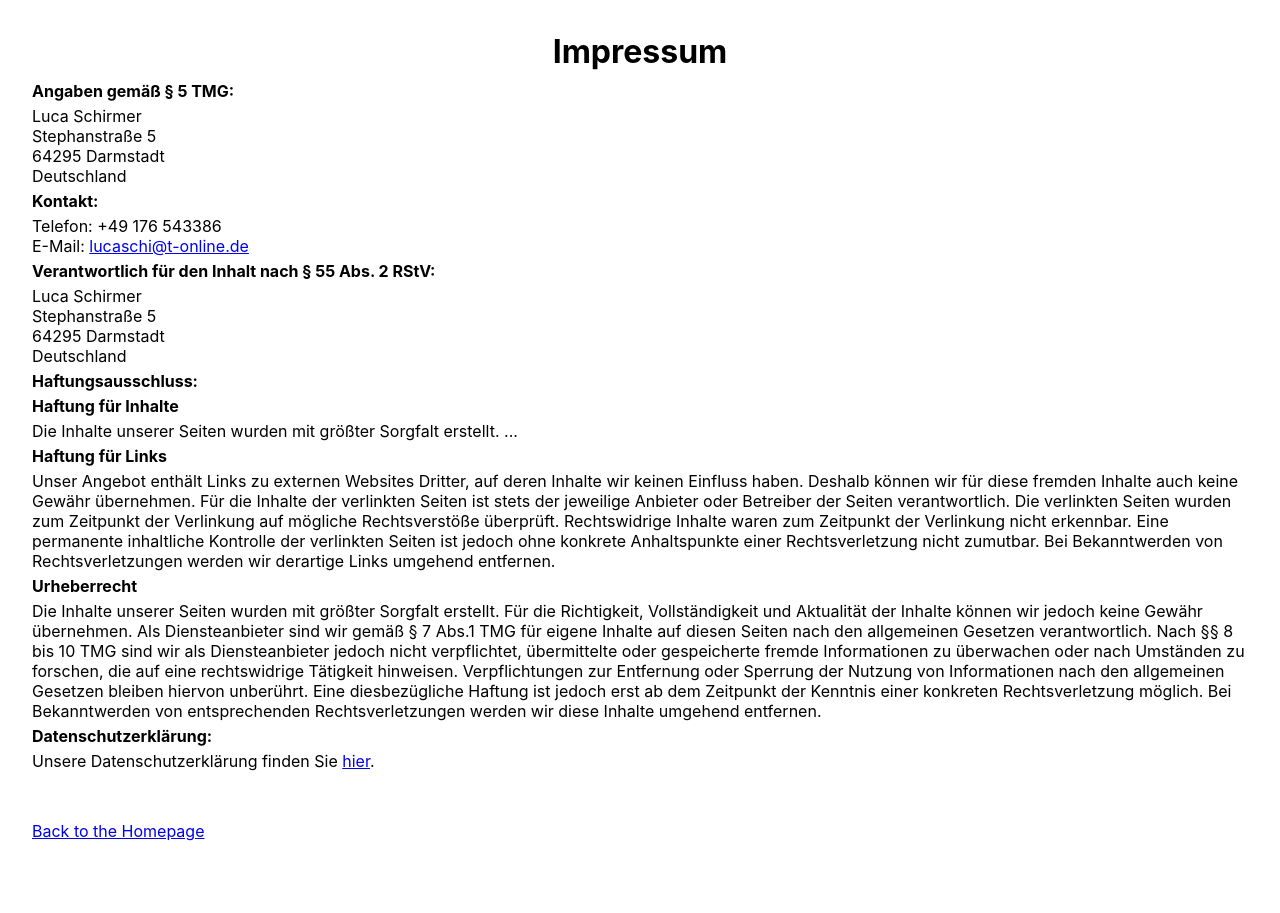
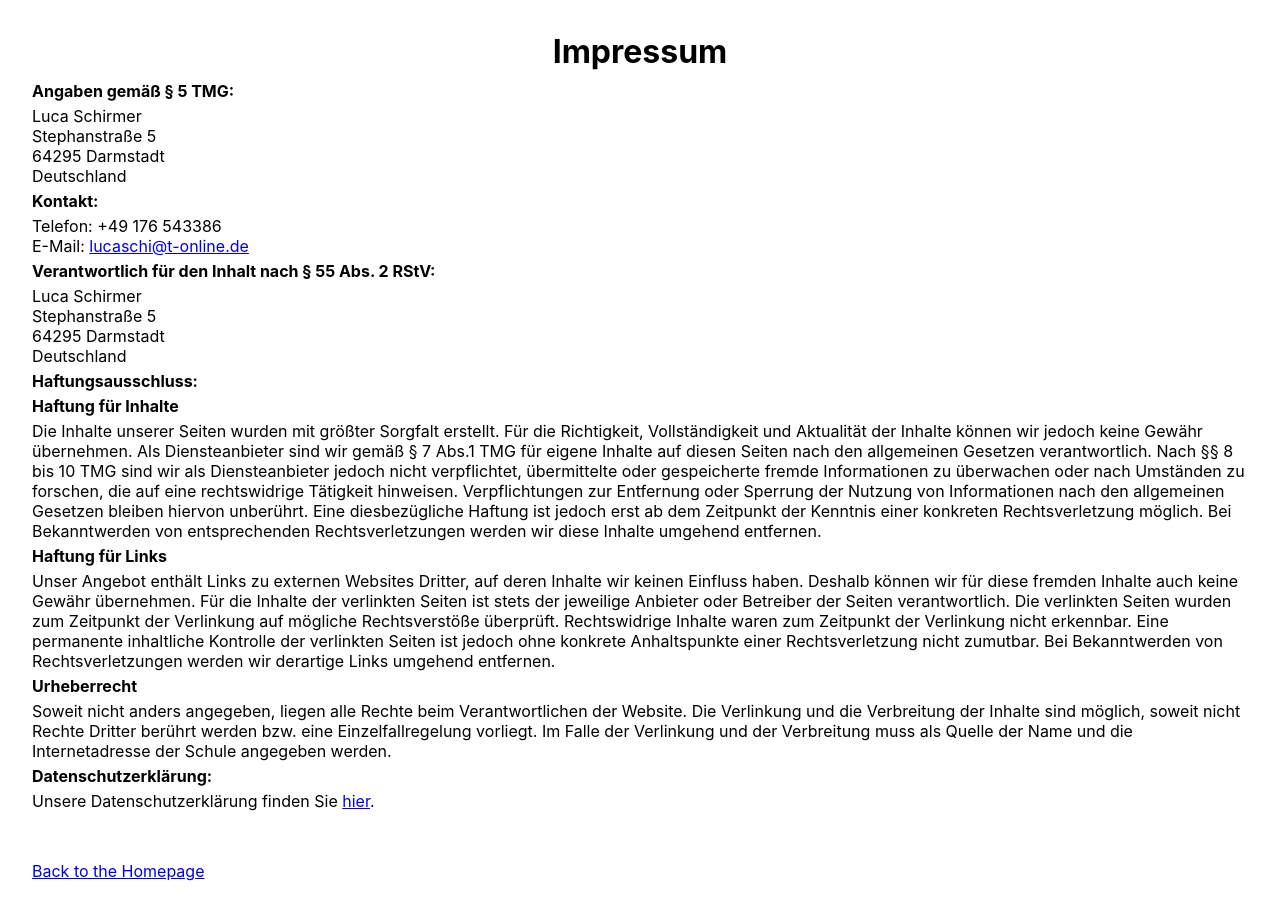
Before and after one commit to LucaSchirmer/form-website, a React (Create React App) app in the folder formWebsite/formapp/: page /Impressum in a window 1280 px wide. Before the commit the page ends 873 px from the top, so only its background shows below. Built offline with nearby package versions, Linux system fonts and the light colour scheme.

Commit message:
Update Impressum.js
bug fixes

```diff
--- a/formWebsite/formapp/src/app_content/footer_content/Impressum.js
+++ b/formWebsite/formapp/src/app_content/footer_content/Impressum.js
@@ -20,13 +20,13 @@ function Impressum() {
         <p style={{marginBottom: "5px"}}><b>Haftungsausschluss:</b></p>
 
         <p style={{marginBottom: "5px"}}><b>Haftung für Inhalte</b></p>
-        <p style={{marginBottom: "5px"}}>Die Inhalte unserer Seiten wurden mit größter Sorgfalt erstellt. ...</p>
+        <p style={{marginBottom: "5px"}}>Die Inhalte unserer Seiten wurden mit größter Sorgfalt erstellt. Für die Richtigkeit, Vollständigkeit und Aktualität der Inhalte können wir jedoch keine Gewähr übernehmen. Als Diensteanbieter sind wir gemäß § 7 Abs.1 TMG für eigene Inhalte auf diesen Seiten nach den allgemeinen Gesetzen verantwortlich. Nach §§ 8 bis 10 TMG sind wir als Diensteanbieter jedoch nicht verpflichtet, übermittelte oder gespeicherte fremde Informationen zu überwachen oder nach Umständen zu forschen, die auf eine rechtswidrige Tätigkeit hinweisen. Verpflichtungen zur Entfernung oder Sperrung der Nutzung von Informationen nach den allgemeinen Gesetzen bleiben hiervon unberührt. Eine diesbezügliche Haftung ist jedoch erst ab dem Zeitpunkt der Kenntnis einer konkreten Rechtsverletzung möglich. Bei Bekanntwerden von entsprechenden Rechtsverletzungen werden wir diese Inhalte umgehend entfernen.</p>
 
         <p style={{marginBottom: "5px"}}><b>Haftung für Links</b></p>
         <p style={{marginBottom: "5px"}}>Unser Angebot enthält Links zu externen Websites Dritter, auf deren Inhalte wir keinen Einfluss haben. Deshalb können wir für diese fremden Inhalte auch keine Gewähr übernehmen. Für die Inhalte der verlinkten Seiten ist stets der jeweilige Anbieter oder Betreiber der Seiten verantwortlich. Die verlinkten Seiten wurden zum Zeitpunkt der Verlinkung auf mögliche Rechtsverstöße überprüft. Rechtswidrige Inhalte waren zum Zeitpunkt der Verlinkung nicht erkennbar. Eine permanente inhaltliche Kontrolle der verlinkten Seiten ist jedoch ohne konkrete Anhaltspunkte einer Rechtsverletzung nicht zumutbar. Bei Bekanntwerden von Rechtsverletzungen werden wir derartige Links umgehend entfernen.</p>
 
         <p style={{marginBottom: "5px"}}><b>Urheberrecht</b></p>
-        <p style={{marginBottom: "5px"}}>Die Inhalte unserer Seiten wurden mit größter Sorgfalt erstellt. Für die Richtigkeit, Vollständigkeit und Aktualität der Inhalte können wir jedoch keine Gewähr übernehmen. Als Diensteanbieter sind wir gemäß § 7 Abs.1 TMG für eigene Inhalte auf diesen Seiten nach den allgemeinen Gesetzen verantwortlich. Nach §§ 8 bis 10 TMG sind wir als Diensteanbieter jedoch nicht verpflichtet, übermittelte oder gespeicherte fremde Informationen zu überwachen oder nach Umständen zu forschen, die auf eine rechtswidrige Tätigkeit hinweisen. Verpflichtungen zur Entfernung oder Sperrung der Nutzung von Informationen nach den allgemeinen Gesetzen bleiben hiervon unberührt. Eine diesbezügliche Haftung ist jedoch erst ab dem Zeitpunkt der Kenntnis einer konkreten Rechtsverletzung möglich. Bei Bekanntwerden von entsprechenden Rechtsverletzungen werden wir diese Inhalte umgehend entfernen.</p>
+        <p style={{marginBottom: "5px"}}>Soweit nicht anders angegeben, liegen alle Rechte beim Verantwortlichen der Website. Die Verlinkung und die Verbreitung der Inhalte sind möglich, soweit nicht Rechte Dritter berührt werden bzw. eine Einzelfallregelung vorliegt. Im Falle der Verlinkung und der Verbreitung muss als Quelle der Name und die Internetadresse der Schule angegeben werden.</p>
 
         <p style={{marginBottom: "5px"}}><b>Datenschutzerklärung:</b></p>
         <p style={{marginBottom: "5px"}}>Unsere Datenschutzerklärung finden Sie <a href="/Datenschutz">hier</a>.</p>
```
